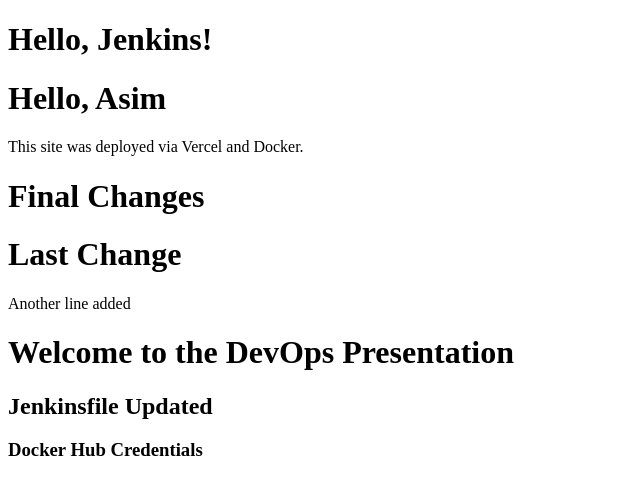
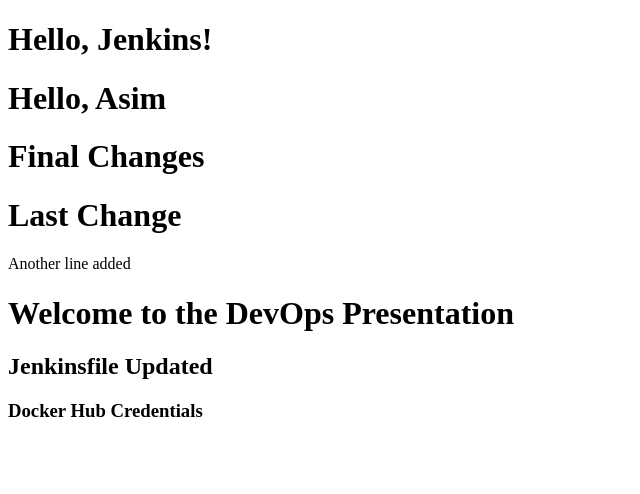
Before and after one commit to asimadeel8/online-presentation, a website: page index.html in a window 1280 px wide. Shown: the whole page, without its empty margins (0-640 px from the left). Drawn offline with Linux system fonts and the light colour scheme.

Commit message:
latest commit

```diff
--- a/index.html
+++ b/index.html
@@ -6,7 +6,6 @@
 <body>
     <h1>Hello, Jenkins!</h1>
     <h1>Hello, Asim</h1>
-    <p>This site was deployed via Vercel and Docker.</p>
     <h1>Final Changes</h1>
     <h1>Last Change</h1>
     <p>Another line added</p>
```
